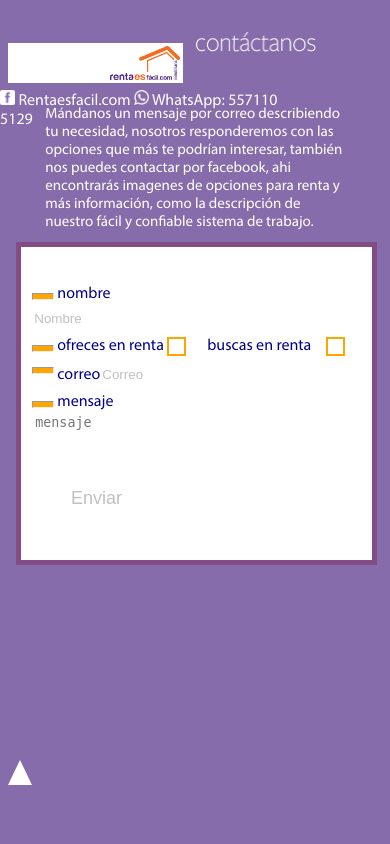
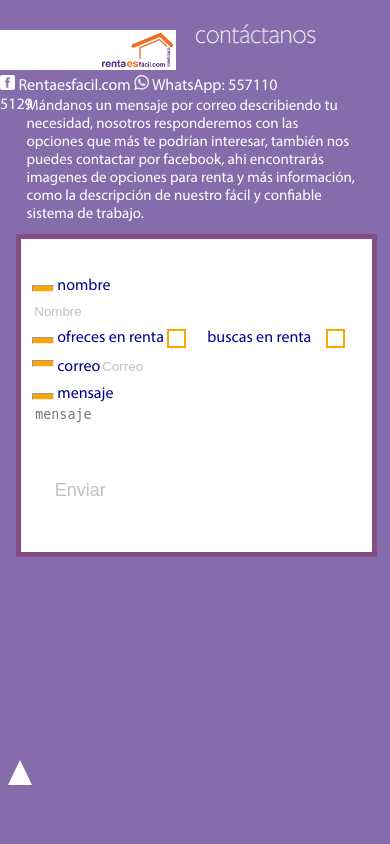
Before and after one commit to Bcalatayud/Rentaesfacil, a PHP site: page /Contactanos.php in a window 390 px wide. Run offline with PHP 8.4, Linux system fonts and the light colour scheme.

Commit message:
Márgenes
Se cambiaron los márgenes

```diff
--- a/Contactanos.php
+++ b/Contactanos.php
@@ -8,10 +8,10 @@
 
 <body>
 	<div id="back3">
-		<div id="div1">
-			<div id="banner">
+		<div id="banner">
 				<img src="img/logorentafacolor.png">
 			</div>
+		<div id="div1">
 
 			<div>
 				<img src="img/contactanos.png" height="60px" style="margin-left:50%;">
--- a/css/style.css
+++ b/css/style.css
@@ -39,10 +39,11 @@ html,body{
     margin: 0;
     /*background-image: url('../img/imagen2_fondo.png');*/
 	background-color: #F79865;
+	background-size: cover;
+	background-repeat: repeat;
 	height: 100%;
 	width: 100%;
-	background-size: cover;
-	background-repeat:repeat;
+	position: fixed;
     z-index: 4;
 	padding: 0;
 	position: absolute;
@@ -67,7 +68,7 @@ html,body{
 #div1{
 	border: 0px transparent;
 	border-color: transparent;
-	margin: 2% 2% 0%;
+	margin: 0% 2% 0% 2%;
 	padding-top: 20px;
 	border-top-right-radius: 25%;
 	justify-content: center;
@@ -148,7 +149,7 @@ html,body{
 }
 
 p{
-	margin: 1% 10% 0%;
+	margin: 1% 7% 0% 5%;
 	font-family: 'Myrad','PT Sans', sans-serif;
 }
 
@@ -160,6 +161,7 @@ p strong{
   	padding: 2px;
 	font-family: 'Myrad','PT Sans', sans-serif;
 }
+
 
 ul li strong1{
   	font-weight: bolder;
@@ -174,6 +176,7 @@ ul{
 	list-style: none;
 	font-family: 'Myrad','PT Sans', sans-serif;
 	color: white;
+
 }
 
 #contacto{
@@ -181,7 +184,7 @@ ul{
 }
 
 #banner{
-  margin-top: 15px;
+  margin-top: 30px;
   height: 40px;
   width: 45%;
   background-color: white;
@@ -358,13 +361,17 @@ hr {
 	ul, ul li{
 		color: white;
 		font-size: 15px;
-		margin-left: 10%;
-		margin-right: 10%;
-		list-style: none
+		margin-left: 3%;
+		margin-right: 3%;
+		list-style: none;
+		padding:0;
 	}
 
 	img{
 		height: 30px;
+	}
+	.social {
+		margin-top: 25px;
 	}
 	.social a img{
 		height: 15px;
@@ -429,8 +436,8 @@ hr {
 	ul, ul li{
 		color: white;
 		/*font-size: 10px;*/
-		margin-left: 10%;
-		margin-right: 10%;
+		margin-left: 5%;
+		margin-right: 5%;
 		list-style: none
 	}
 
@@ -439,7 +446,7 @@ hr {
 	}
 	.social{
 	position: absolute;
-	top: 90px;
+	top: 50px;
 	right:20%;
 	color: white;
 }
```
